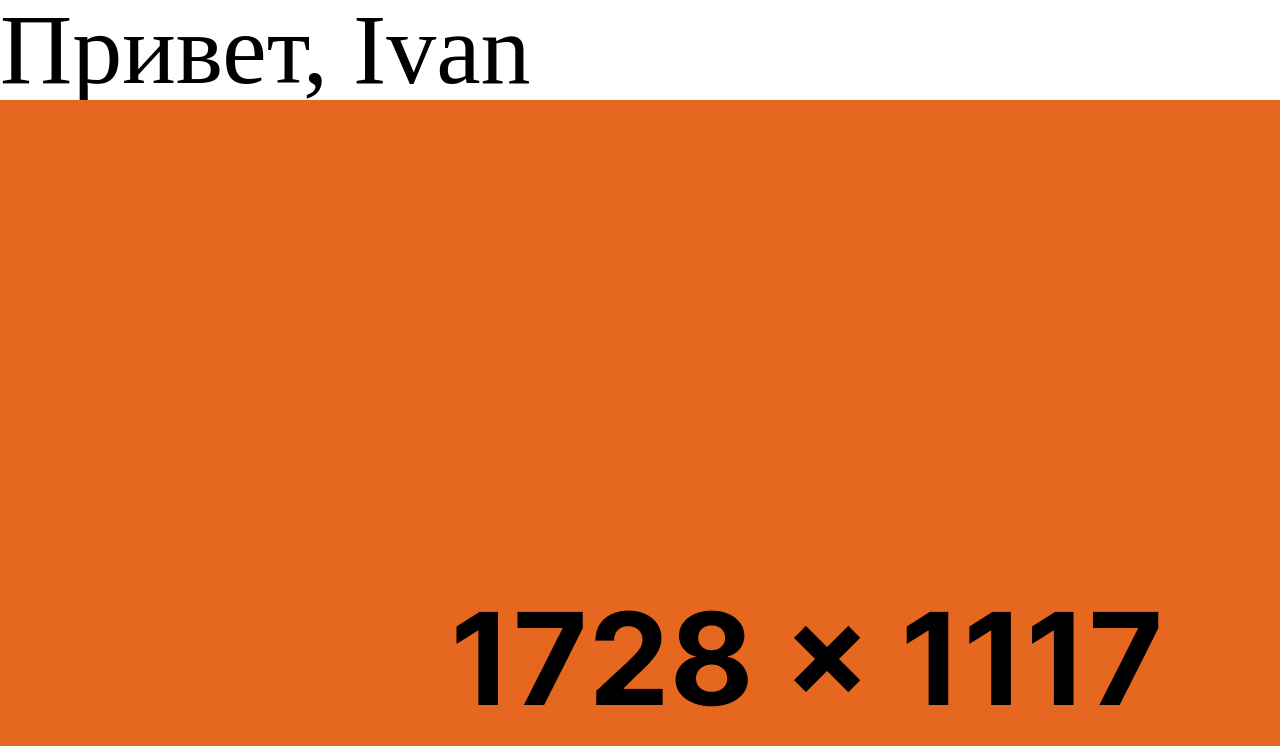
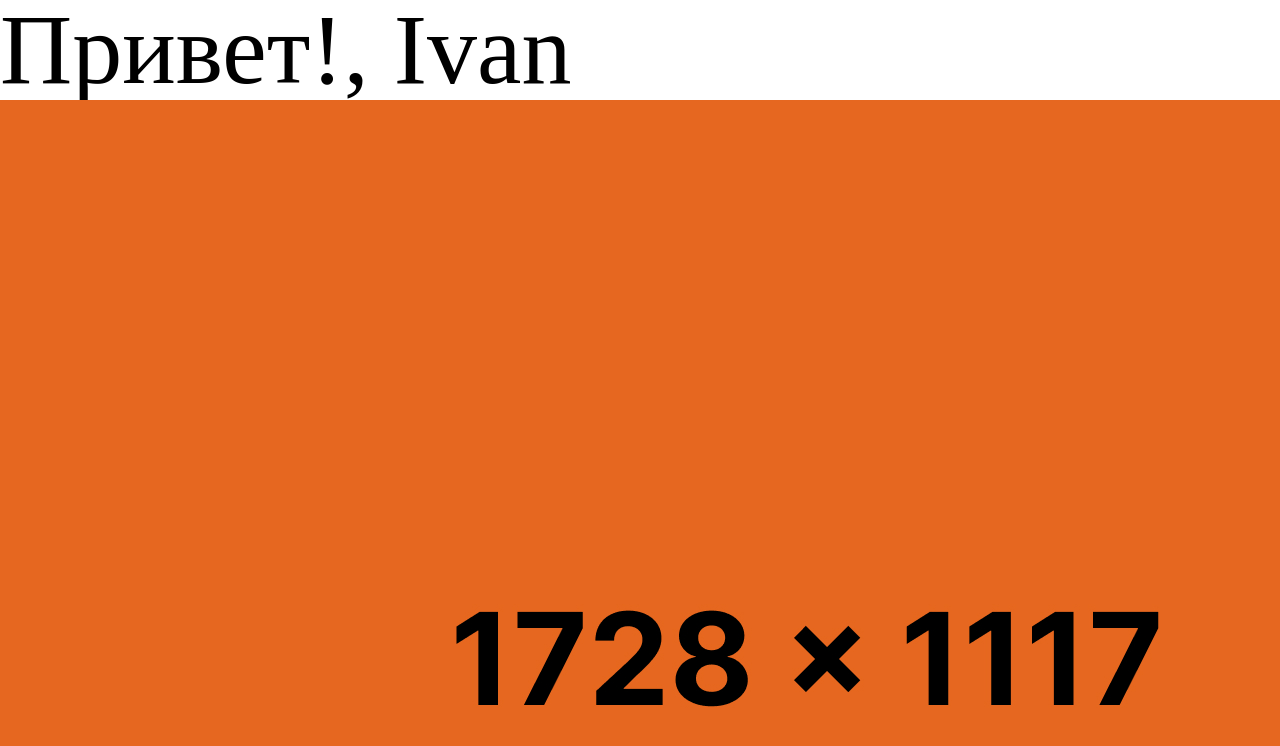
Before and after one commit to NikolaiStolyarov/Maket-Start, a website: page src/index.html in a window 1280 px wide. Shown: the top 746 px of the page. Drawn offline with nearby package versions, Linux system fonts and the light colour scheme; files that its build step writes are made by us from their sources; files whose address does not match are found by name.

Commit message:
Update index.html

```diff
--- a/src/index.html
+++ b/src/index.html
@@ -3,5 +3,5 @@ layout: default
 title: Главная
 ---
 
-<h1>Привет, {{ data.name }}</h1>
+<h1>Привет!, {{ data.name }}</h1>
 <img src="assets/img/Frame1728x1117.jpg" alt="">
```
